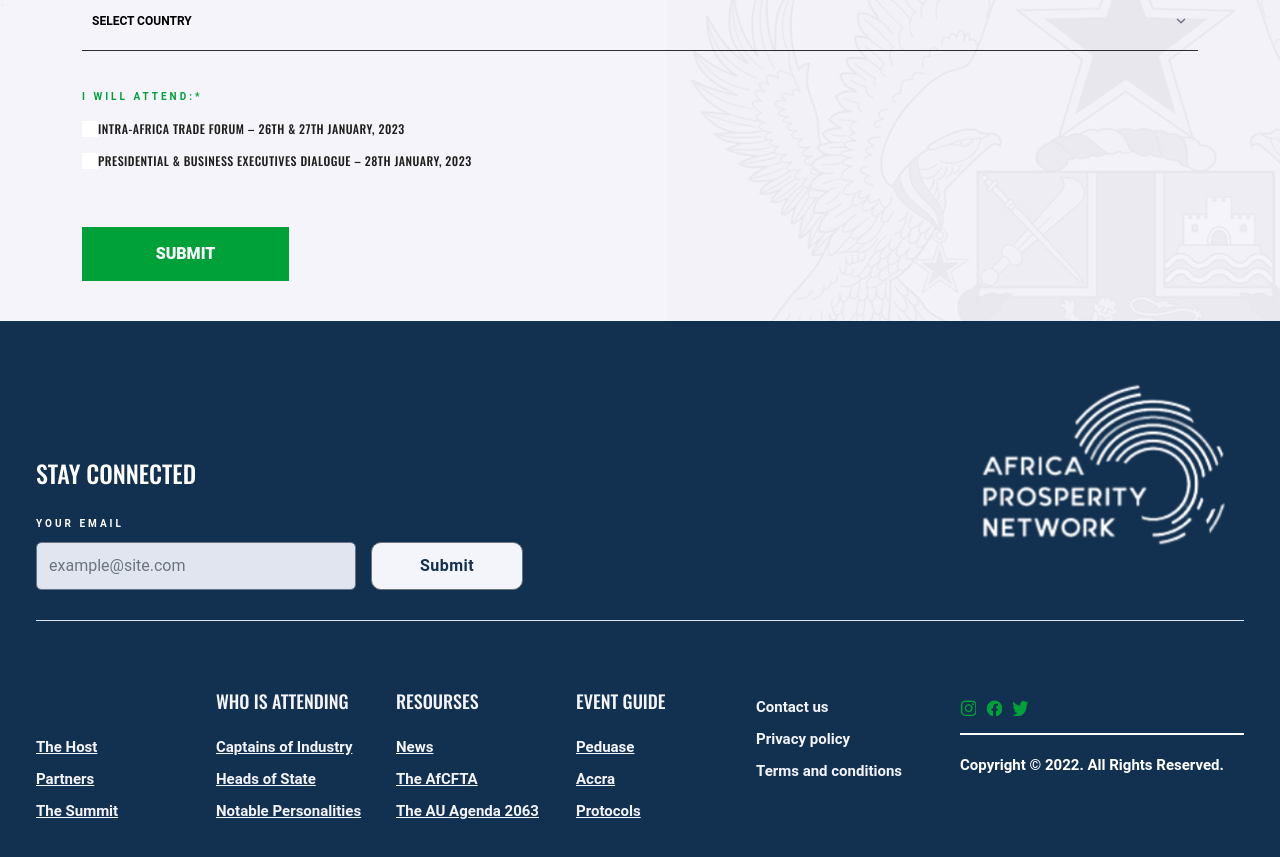
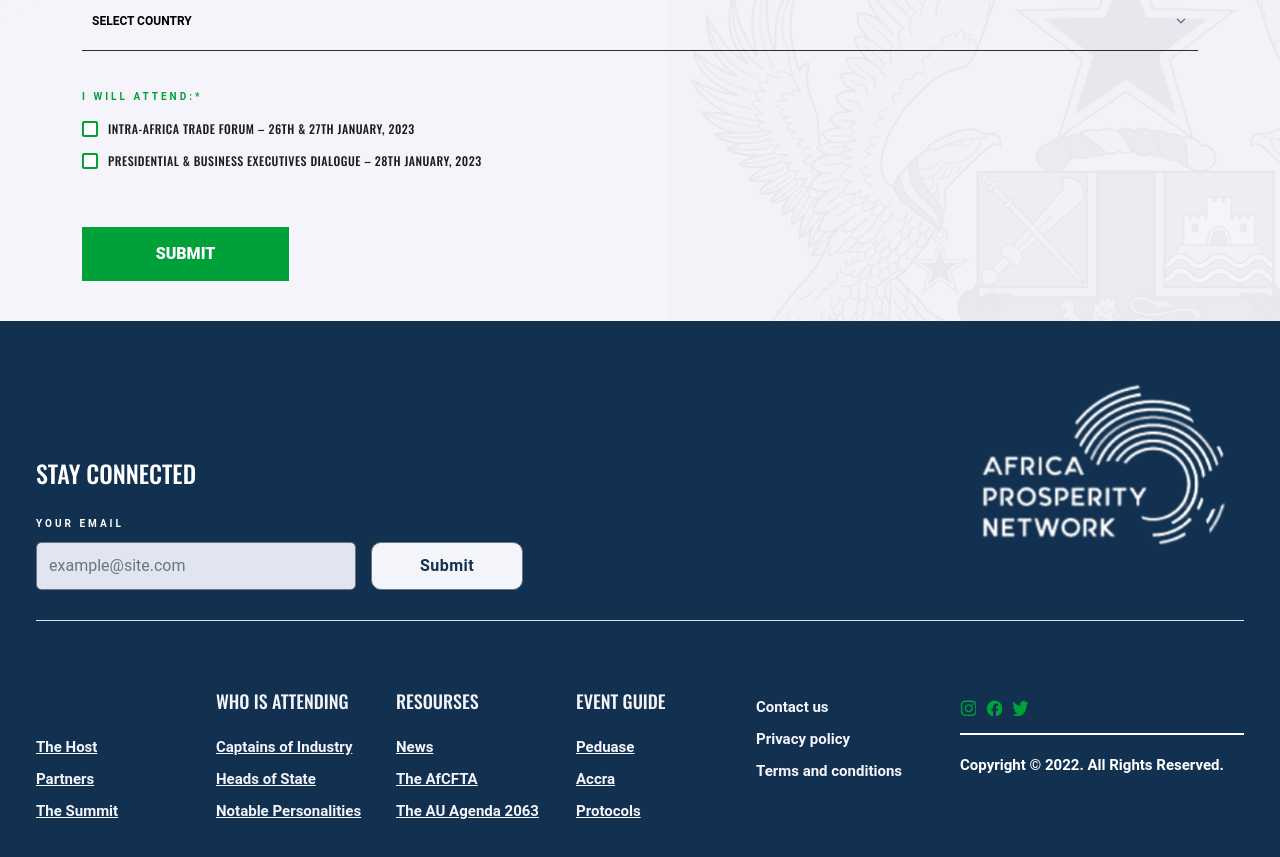
Before and after one commit to adham618/kwahu-summit, a Next.js app: page /registration in a window 1280 px wide. Shown: the part 1220-2077 px from the top of the page. Built offline with nearby package versions, Linux system fonts and the light colour scheme.

Commit message:
feat: add

```diff
--- a/src/components/registration-section/RegistrationSection.js
+++ b/src/components/registration-section/RegistrationSection.tsx
@@ -133,13 +133,21 @@ const RegistrationSection = () => {
               <label htmlFor='STATE'>I will attend:*</label>
             </div>
             <div className='regi-form regi-checkbox'>
-              <input type='checkbox' id='intra-africa' />
+              <input
+                className='tw-mr-2.5 tw-h-4 tw-w-4 tw-cursor-pointer tw-rounded-[2px] !tw-border-2 tw-border-solid !tw-border-[#00A139] tw-text-[#00A139] tw-ring-offset-0 focus:tw-shadow-none focus:tw-ring-0 focus:tw-ring-offset-0'
+                type='checkbox'
+                id='intra-africa'
+              />
               <label htmlFor='intra-africa'>
                 Intra-Africa Trade Forum – 26th & 27th January, 2023
               </label>
             </div>
             <div className='regi-form regi-checkbox'>
-              <input type='checkbox' id='presidential' />
+              <input
+                className='tw-mr-2.5 tw-h-4 tw-w-4 tw-cursor-pointer tw-rounded-[2px] !tw-border-2 tw-border-solid !tw-border-[#00A139] tw-text-[#00A139] tw-ring-offset-0 focus:tw-shadow-none focus:tw-ring-0 focus:tw-ring-offset-0'
+                type='checkbox'
+                id='presidential'
+              />
               <label htmlFor='presidential'>
                 Presidential & Business Executives Dialogue – 28th January, 2023
               </label>
```
Also changed, not shown: public/images/sponsor/sponsor-8.png, public/images/sponsor/sponsor-9.png.
